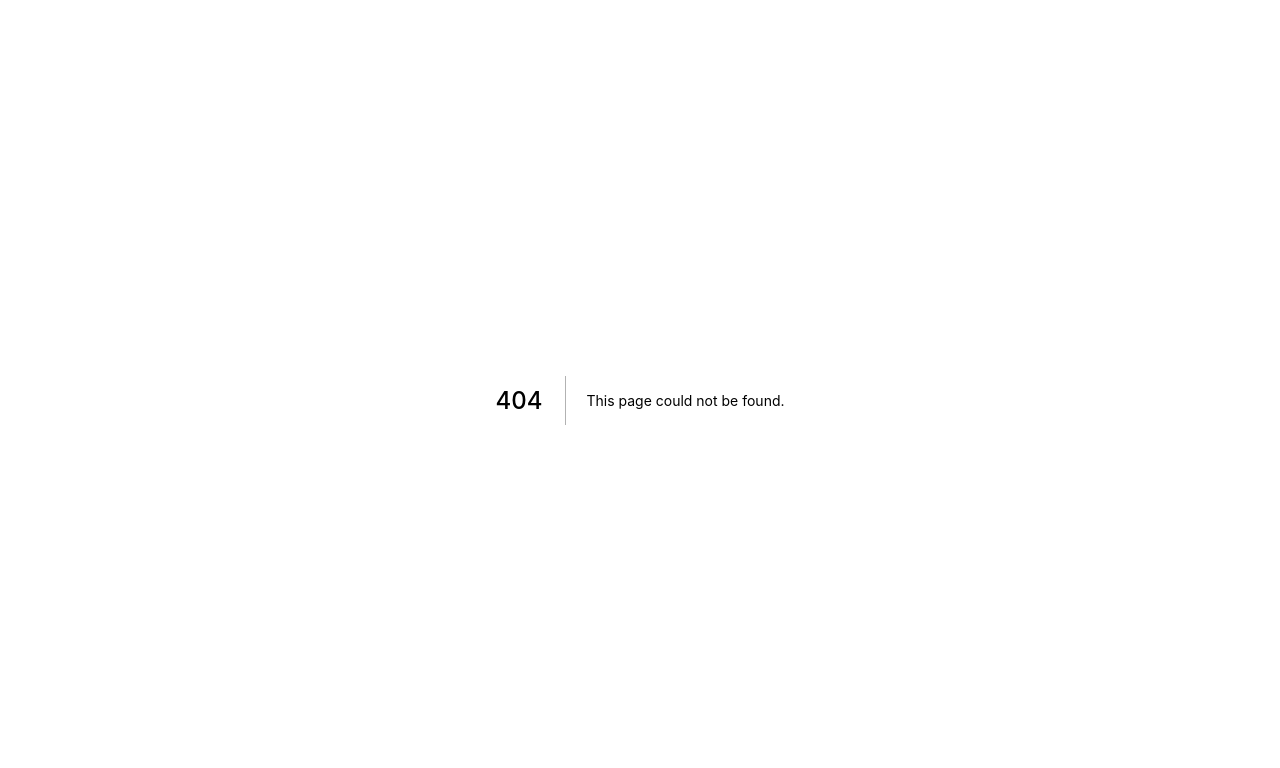
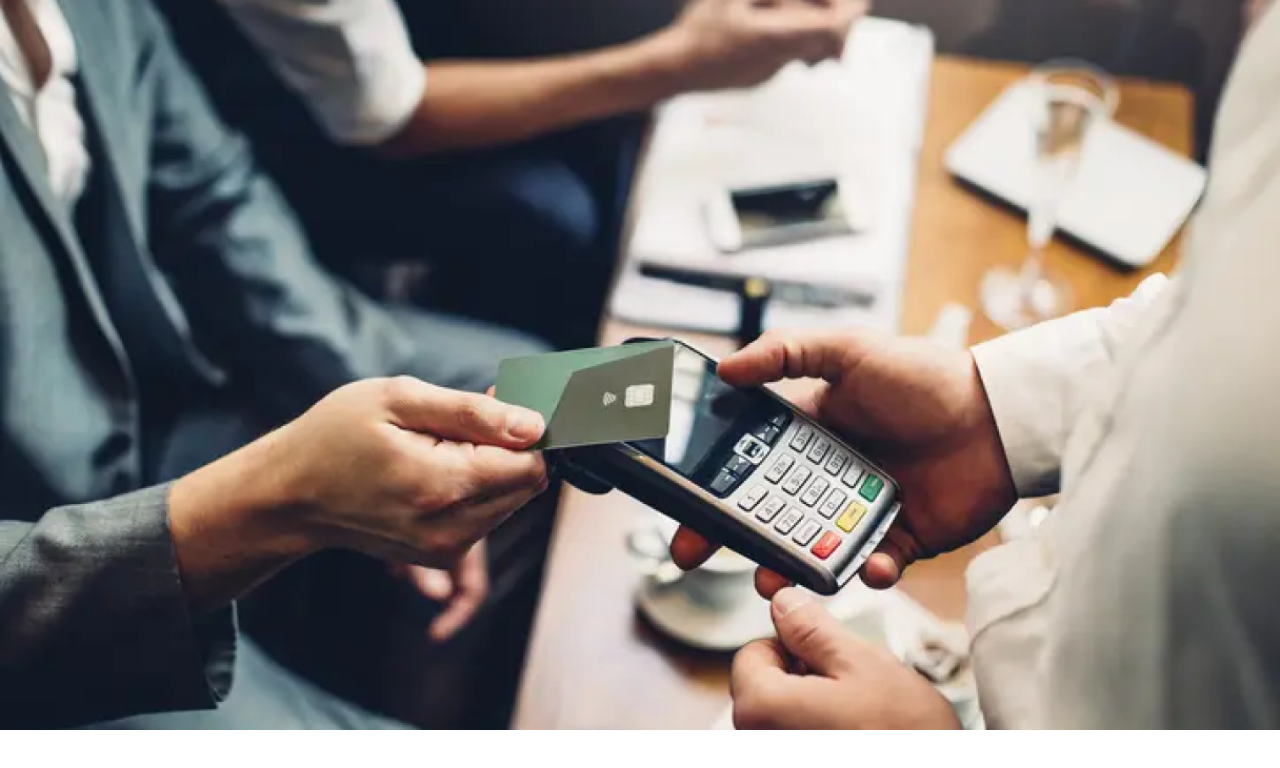
Before and after one commit to airbnb-group-2/FE, a Next.js app: page /payment in a window 1280 px wide. Before the commit this address had no page. Shown: the top 768 px of the page. Built offline with nearby package versions, Linux system fonts and the light colour scheme.

Commit message:
add static product detail and payment

```diff
--- /dev/null
+++ b/pages/payment.jsx
@@ -0,0 +1,14 @@
+import React, { useState } from "react";
+import Image from "next/image";
+import mainImg from "../assets/payment.png";
+
+function product() {
+    return(
+        <div className="grid grid-cols-1">
+            <Image src={mainImg} className="relative"/>
+
+        </div>
+    );
+}
+
+export default product;
--- /dev/null
+++ b/pages/product-detail.jsx
@@ -0,0 +1,14 @@
+import React, { useState } from "react";
+import Image from "next/image";
+import mainImg from "../assets/detail.png";
+
+function product() {
+    return(
+        <div className="grid grid-cols-1">
+            <Image src={mainImg} className="relative"/>
+
+        </div>
+    );
+}
+
+export default product;
```
Also changed, not shown: assets/payment.png (added), 1 other file (tests, documents, lock files or other folders).
